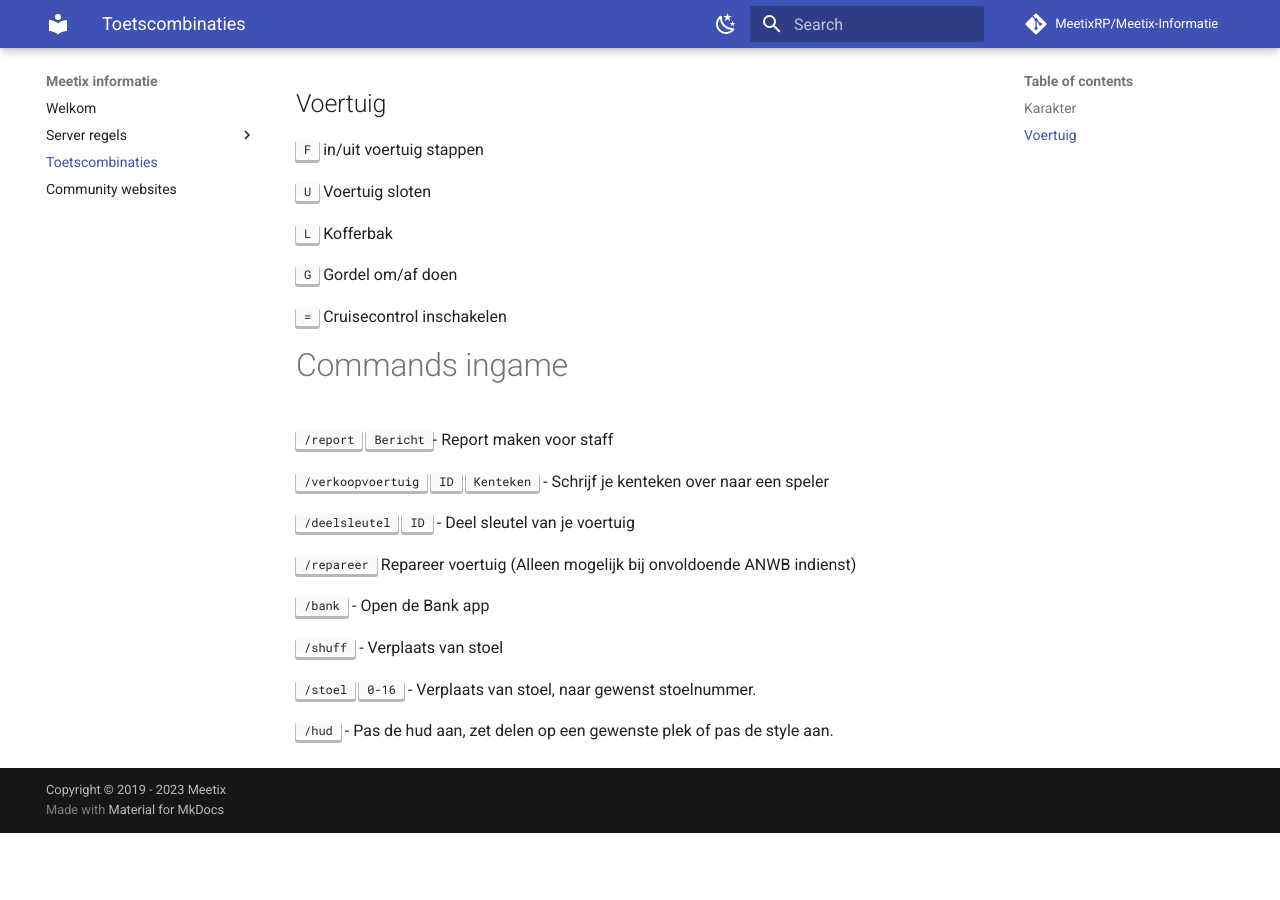
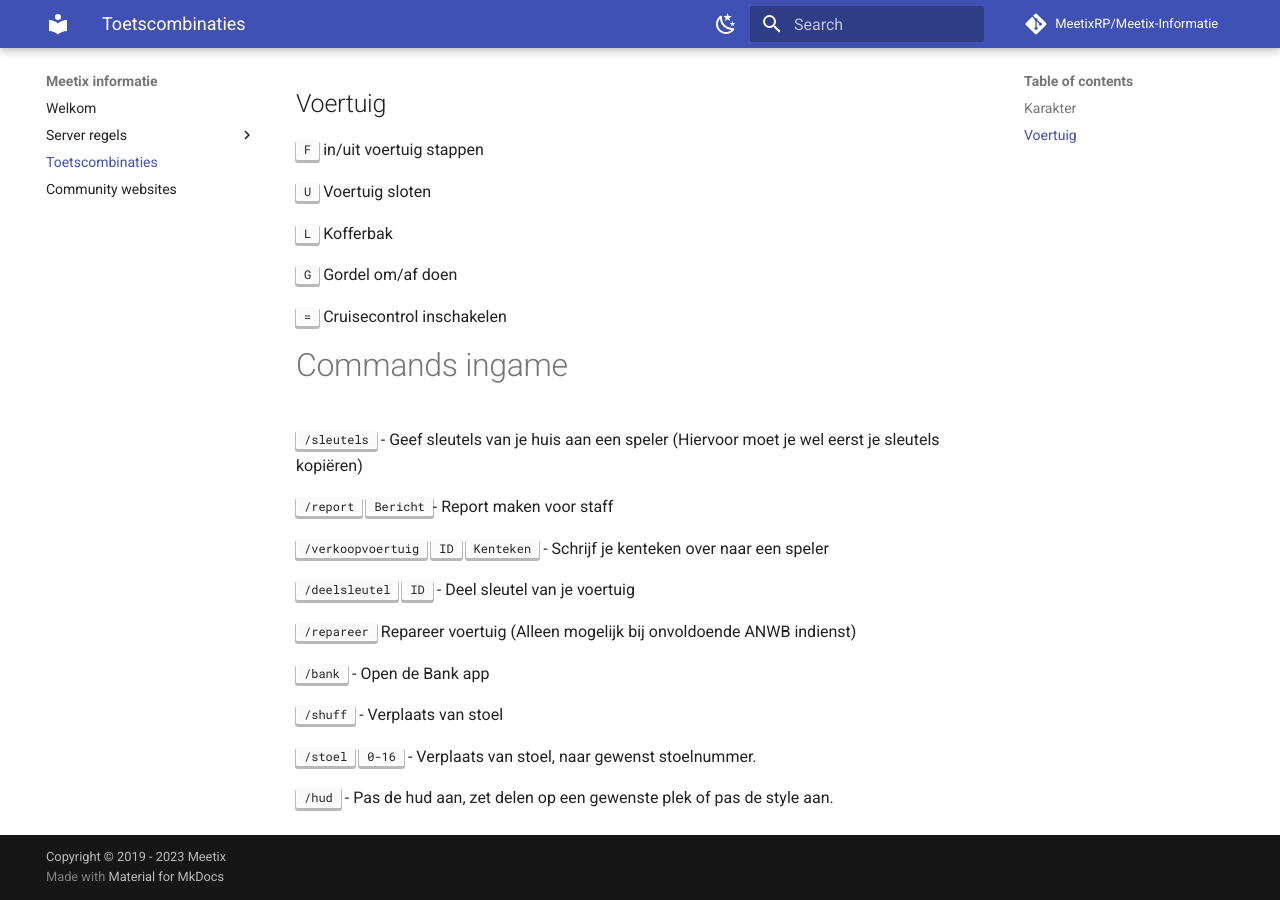
Before and after one commit to MeetixRP/Meetix-Informatie, an MkDocs documentation site: the page built from docs/keybinds.md, in a window 1280 px wide and 900 px high, scrolled down 1024 px. Built offline with MkDocs 1.6.1 and Material for MkDocs 9.7.7, drawn with Linux system fonts in a browser that asks for light colours; comment, search, counter and statistics services are not loaded; before the commit the page ends 1857 px from its top, so only the background shows below that.

Commit message:
Update keybinds.md

```diff
--- a/docs/keybinds.md
+++ b/docs/keybinds.md
@@ -57,6 +57,8 @@ Keybinds zijn te wijzigen in het ++escape++ menu (++escape++ > Settings > Keybin
 
 # Commands ingame
 
+++"/sleutels"++ - Geef sleutels van je huis aan een speler (Hiervoor moet je wel eerst je sleutels kopiëren)
+
 ++"/report"++ ++"Bericht"++- Report maken voor staff
 
 ++"/verkoopvoertuig"++ ++"ID"++ ++"Kenteken"++ - Schrijf je kenteken over naar een speler
```
